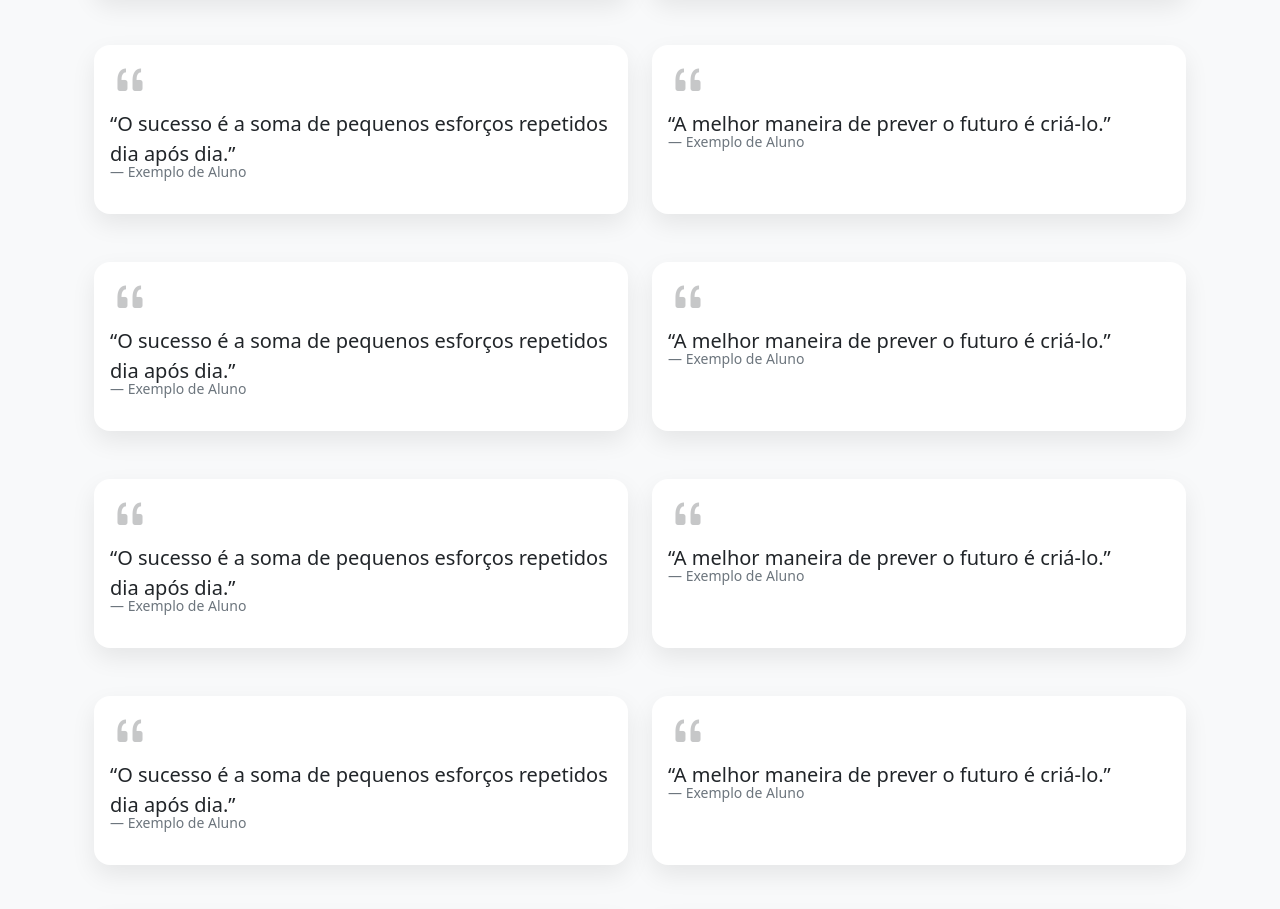
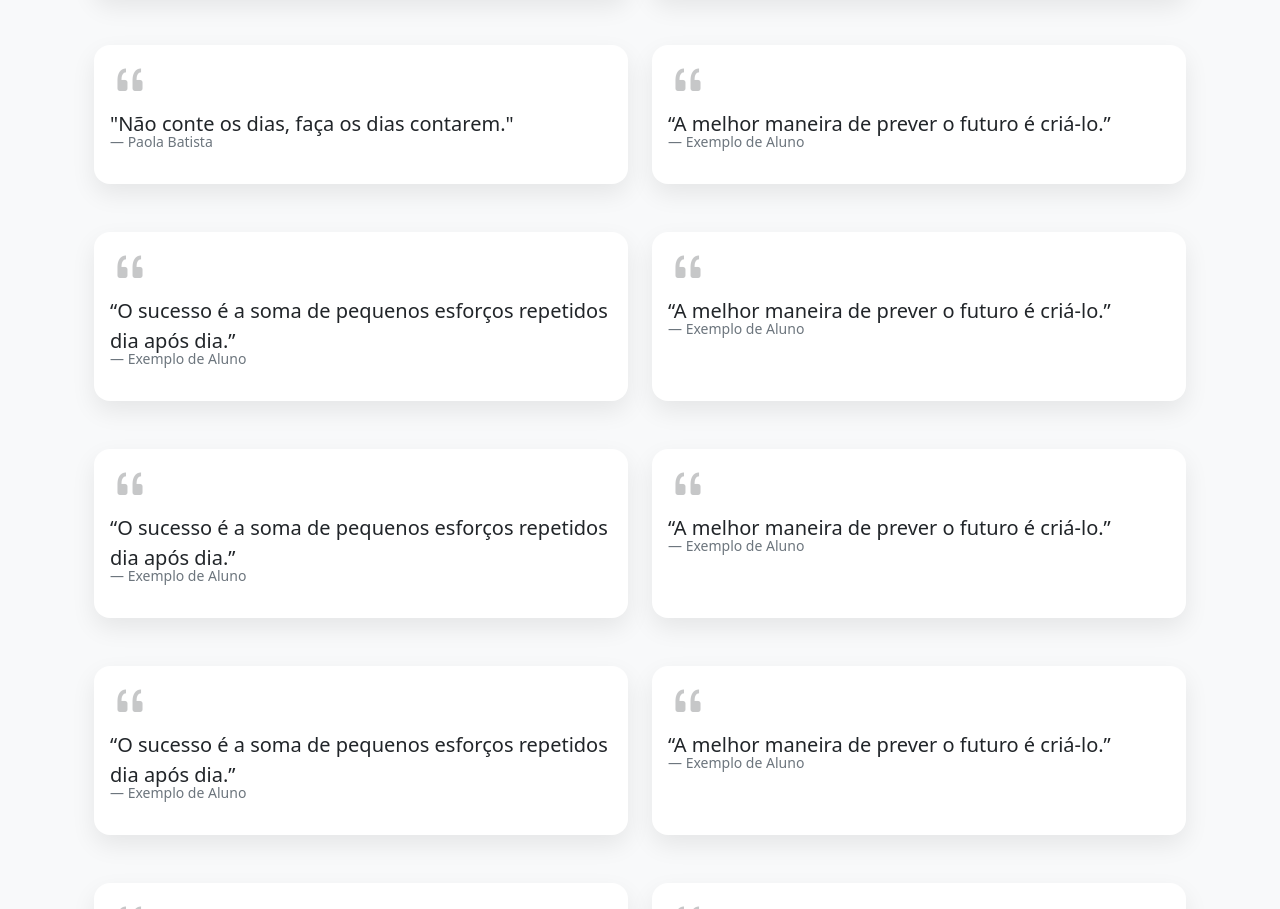
Before and after one commit to nacsantos/uc617_lab3_pull_request, a plain HTML site: page index.html in a window 1280 px wide. Shown: the part 1348-2257 px from the top of the page. Drawn offline with nearby package versions, Linux system fonts and the light colour scheme.

Commit message:
frase inspiradora

```diff
--- a/index.html
+++ b/index.html
@@ -214,11 +214,10 @@
                 <div class="quote-mark mb-2"><i class="bi bi-quote"></i></div>
                 <blockquote class="blockquote mb-2">
                   <p class="mb-0">
-                    “O sucesso é a soma de pequenos esforços repetidos dia após
-                    dia.”
+                    "Não conte os dias, faça os dias contarem."
                   </p>
                 </blockquote>
-                <footer class="blockquote-footer">Exemplo de Aluno</footer>
+                <footer class="blockquote-footer">Paola Batista</footer>
               </div>
             </div>
           </div>
```
Also changed, not shown: 1 other file.
